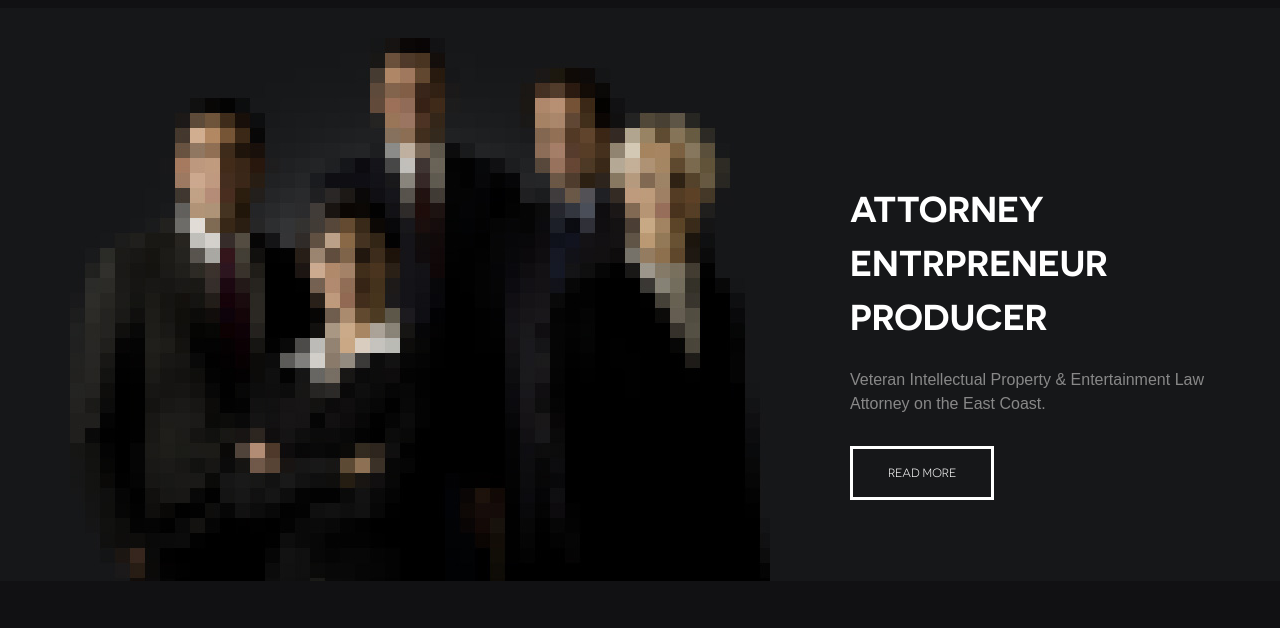
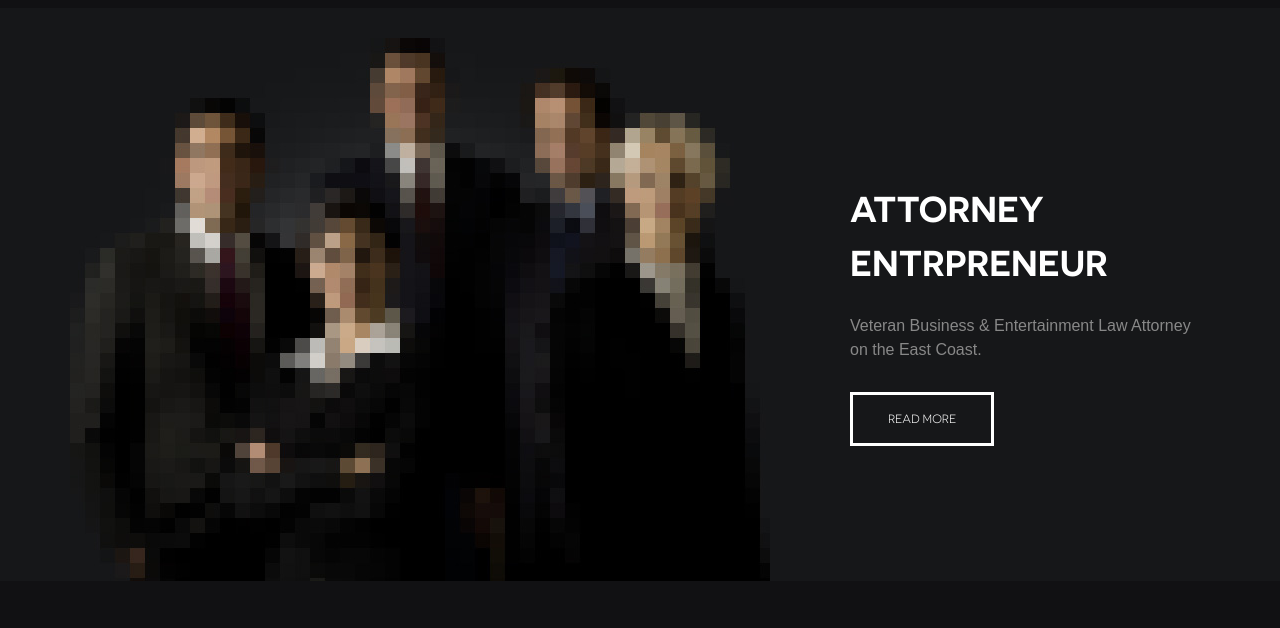
Before and after one commit to PatSchmitt/law-site, a plain HTML site: page index.html in a window 1280 px wide. Shown: the part 91-719 px from the top of the page. Drawn offline with Linux system fonts and the light colour scheme.

Commit message:
forgot one

```diff
--- a/index.html
+++ b/index.html
@@ -59,8 +59,8 @@
 							</div>
 							<div class="col-md-4">
 								<div class="hero-content">
-									<h1 class="hero-title">Attorney<br/> Entrpreneur<br/> Producer</h1>
-									<p>Veteran Intellectual Property & Entertainment Law Attorney on the East Coast.</p>
+									<h1 class="hero-title">Attorney<br/> Entrpreneur</h1>
+									<p>Veteran Business & Entertainment Law Attorney on the East Coast.</p>
 									<a href="about.html" class="button">Read more</a>
 								</div>
 							</div>
```
